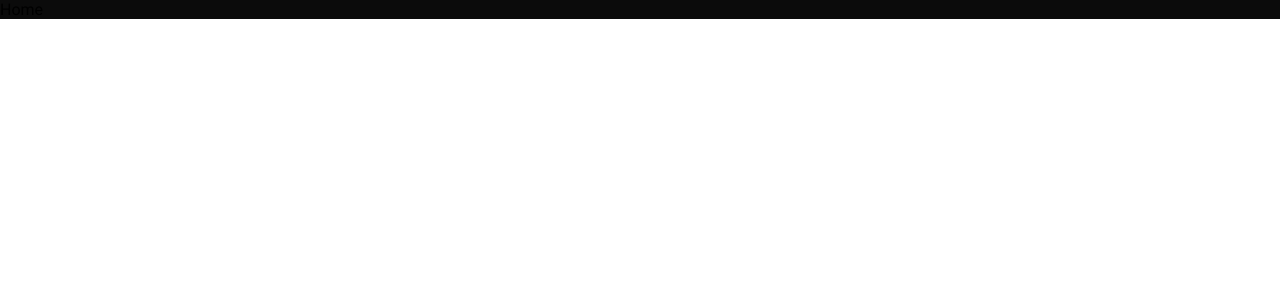
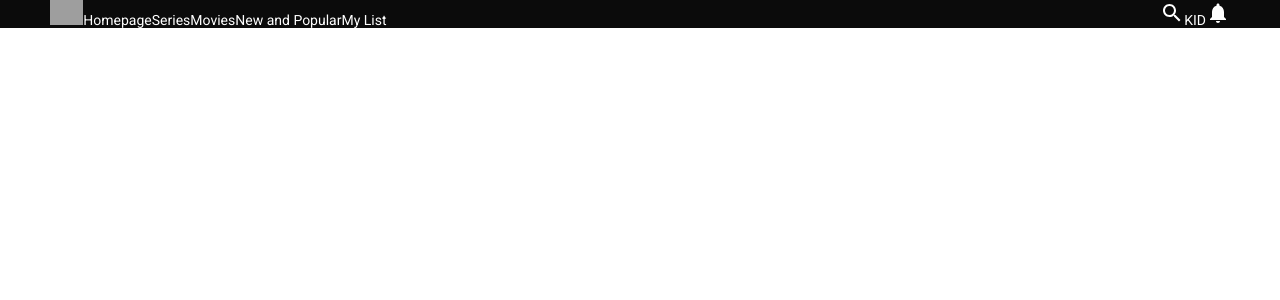
Before and after one commit to amoddhopavkar2/meshflix-react-web-app, a React (Create React App) app: page / in a window 1280 px wide. Shown: the top 300 px of the page. Built offline with nearby package versions, Linux system fonts and the light colour scheme; grey boxes are pictures that could not be loaded.

Commit message:
start navbar

```diff
--- /dev/null
+++ b/src/components/navbar/Navbar.jsx
@@ -0,0 +1,28 @@
+import { Notifications, Search } from "@material-ui/icons"
+import "./navbar.scss"
+
+const Navbar = () => {
+  return (
+    <div className="wd-navbar">
+        <div className="wd-container">
+            <div className="wd-left">
+                <img
+                    src="https://upload.wikimedia.org/wikipedia/commons/thumb/0/08/Netflix_2015_logo.svg/2560px-Netflix_2015_logo.svg.png"
+                    alt="Meshflix Logo" />
+                <span>Homepage</span>
+                <span>Series</span>
+                <span>Movies</span>
+                <span>New and Popular</span>
+                <span>My List</span>
+            </div>
+            <div className="wd-right">
+              <Search />
+              <span>KID</span>
+              <Notifications />
+            </div>
+        </div>
+    </div>
+  )
+}
+
+export default Navbar
--- /dev/null
+++ b/src/components/navbar/navbar.scss
@@ -0,0 +1,14 @@
+.wd-navbar {
+    color: white;
+    font-size: 14px;
+
+    .wd-container {
+        padding: 0px 50px;
+        display: flex;
+        align-items: center;
+        justify-content: space-between;
+        img {
+            height: 25px;
+        }
+    }
+}
--- a/src/home/Home.jsx
+++ b/src/home/Home.jsx
@@ -1,7 +1,10 @@
+import Navbar from "../components/navbar/Navbar";
 import "./home.scss";
 
 const Home = () => {
-  return <div className="home">Home</div>;
+  return <div className="wd-home">
+    <Navbar />
+  </div>;
 };
 
 export default Home;
--- a/src/home/home.scss
+++ b/src/home/home.scss
@@ -1,3 +1,3 @@
-.home {
+.wd-home {
     background-color: var(--main-color);
 }
```
